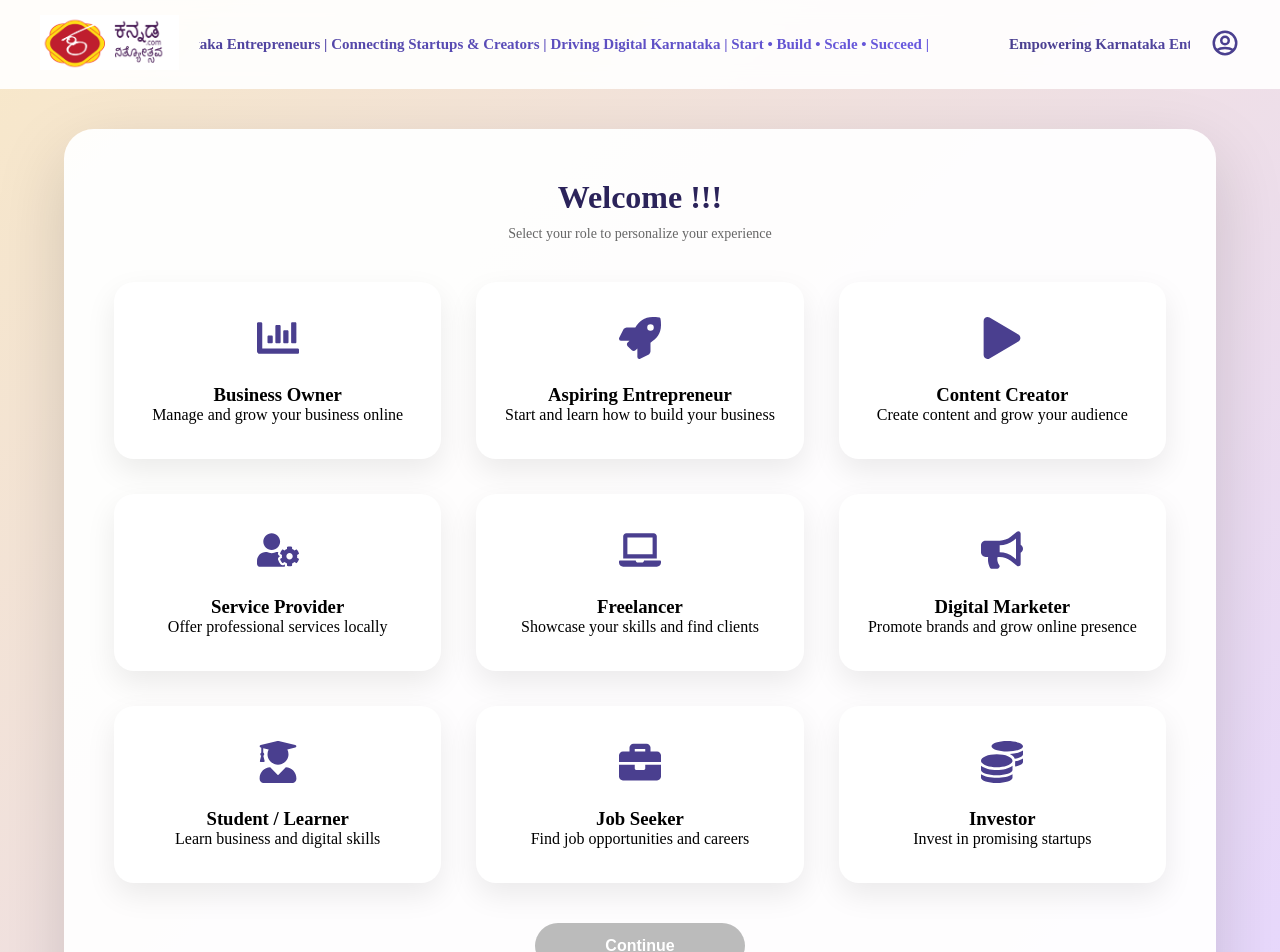
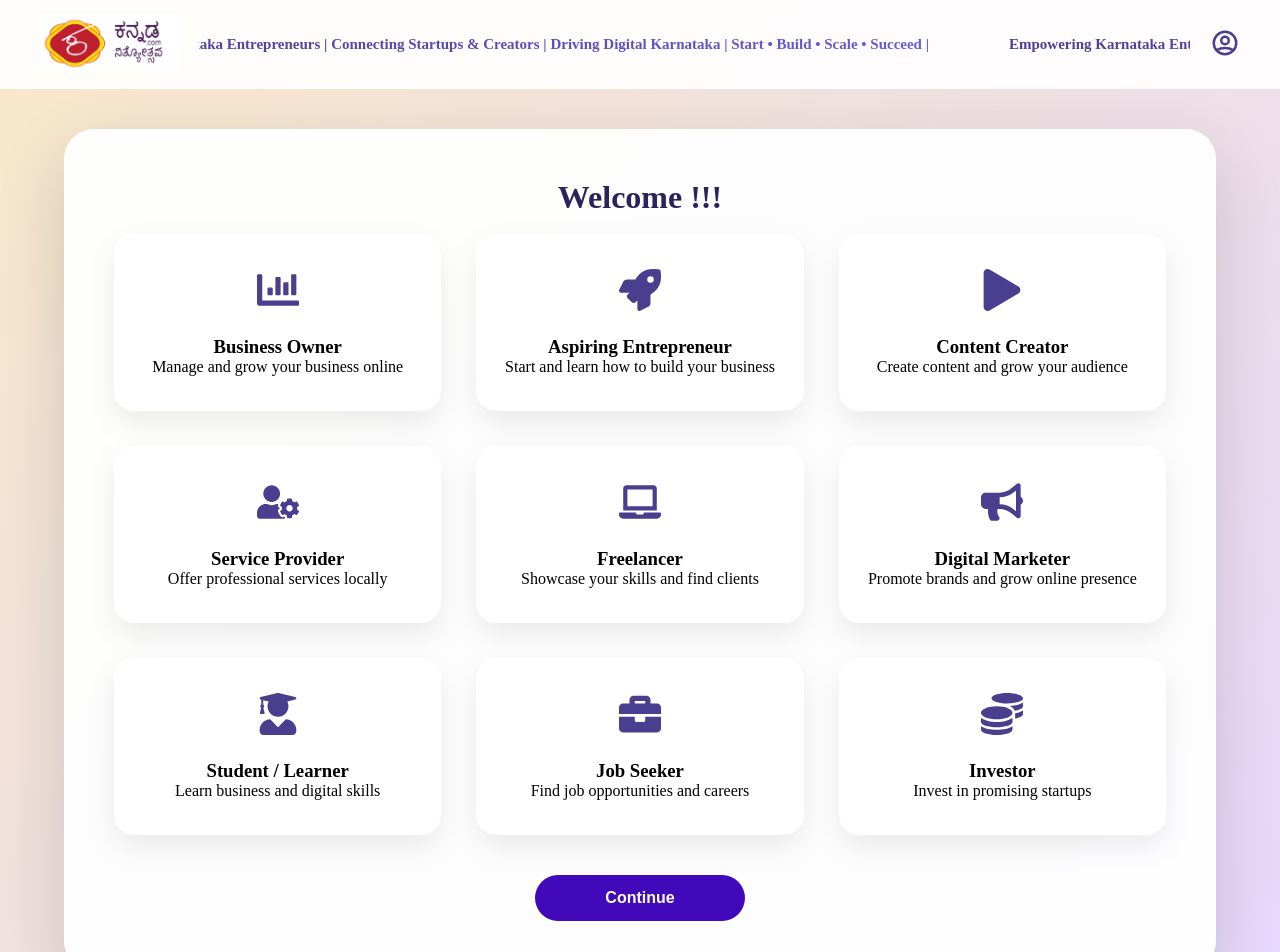
Before and after one commit to KHUSHI-KP/KannadaDotCom, a React (Vite) app in the folder kannada-universe/: page /welcome in a window 1280 px wide. Shown: the top 952 px of the page. Built offline with nearby package versions, Linux system fonts and the light colour scheme.

Commit message:
Continue-btn

```diff
--- a/kannada-universe/src/Welcome.css
+++ b/kannada-universe/src/Welcome.css
@@ -179,9 +179,9 @@
   cursor: pointer;
 }
 
-.continue-btn:disabled {
-  background: #bbb;
-  cursor: not-allowed;
+.continue-btn{
+  background: #4109b9;
+
 }
 
 /* ===== RESPONSIVE ===== */
--- a/kannada-universe/src/Welcome.jsx
+++ b/kannada-universe/src/Welcome.jsx
@@ -90,9 +90,7 @@ function Welcome() {
       {/* MAIN CONTAINER */}
       <div className="welcome-container">
         <h1>Welcome !!!</h1>
-        <p className="subtitle">
-          Select your role to personalize your experience
-        </p>
+        <br></br>
 
         <div className="cards-grid">
           {roles.map((role, index) => (
```
